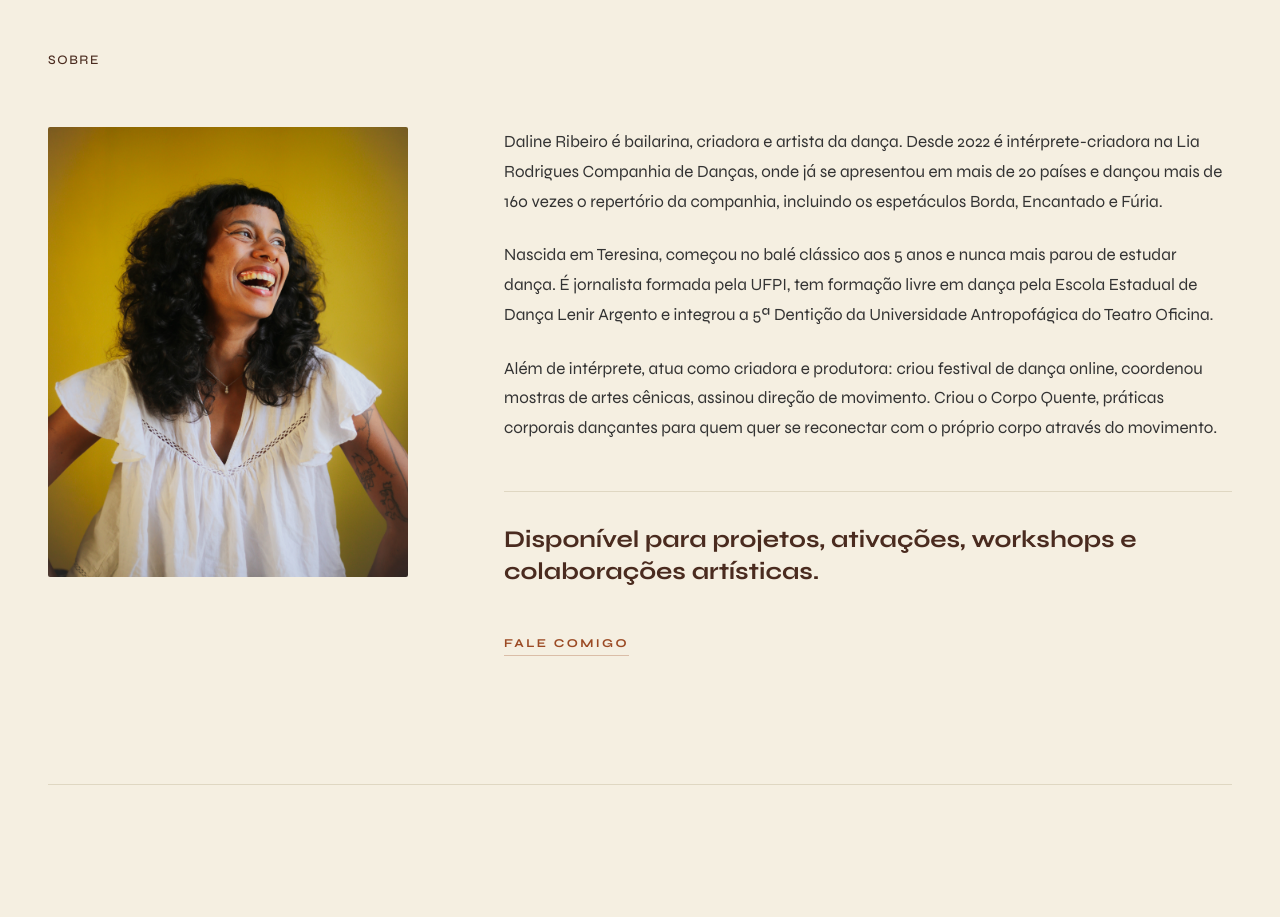
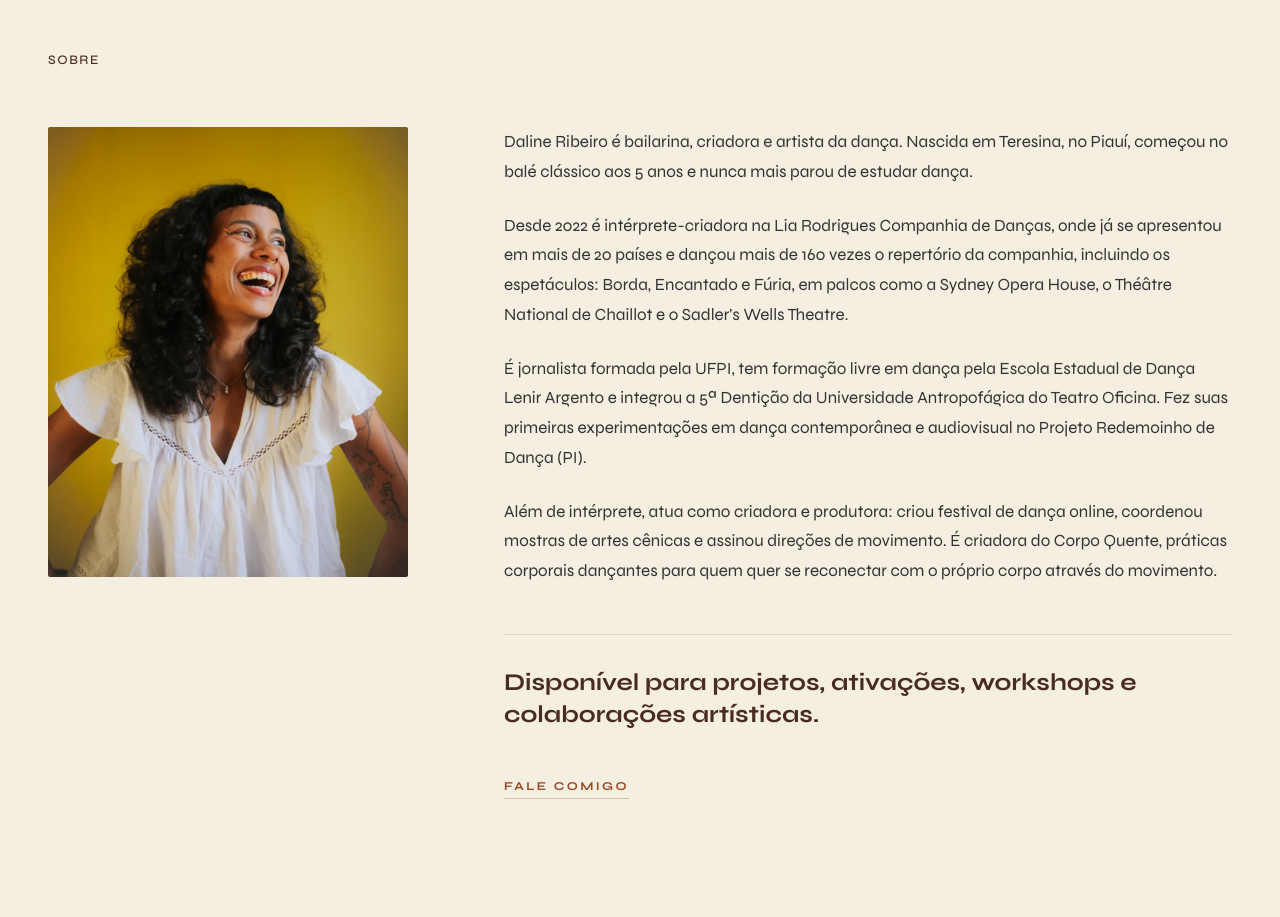
Before and after one commit to daline123/daline-portifolio1, a React (Vite) app: page / in a window 1280 px wide. Shown: the part 880-1797 px from the top of the page. Built offline with nearby package versions, Linux system fonts and the light colour scheme.

Commit message:
docs: update bio text with international career details

```diff
--- a/src/pages/Sobre.tsx
+++ b/src/pages/Sobre.tsx
@@ -2,9 +2,10 @@ import { motion } from 'framer-motion';
 import PageLayout from '../components/PageLayout';
 
 const PARAGRAPHS = [
-  'Daline Ribeiro é bailarina, criadora e artista da dança. Desde 2022 é intérprete-criadora na Lia Rodrigues Companhia de Danças, onde já se apresentou em mais de 20 países e dançou mais de 160 vezes o repertório da companhia, incluindo os espetáculos Borda, Encantado e Fúria.',
-  'Nascida em Teresina, começou no balé clássico aos 5 anos e nunca mais parou de estudar dança. É jornalista formada pela UFPI, tem formação livre em dança pela Escola Estadual de Dança Lenir Argento e integrou a 5ª Dentição da Universidade Antropofágica do Teatro Oficina.',
-  'Além de intérprete, atua como criadora e produtora: criou festival de dança online, coordenou mostras de artes cênicas, assinou direção de movimento. Criou o Corpo Quente, práticas corporais dançantes para quem quer se reconectar com o próprio corpo através do movimento.',
+  'Daline Ribeiro é bailarina, criadora e artista da dança. Nascida em Teresina, no Piauí, começou no balé clássico aos 5 anos e nunca mais parou de estudar dança.',
+  "Desde 2022 é intérprete-criadora na Lia Rodrigues Companhia de Danças, onde já se apresentou em mais de 20 países e dançou mais de 160 vezes o repertório da companhia, incluindo os espetáculos: Borda, Encantado e Fúria, em palcos como a Sydney Opera House, o Théâtre National de Chaillot e o Sadler's Wells Theatre.",
+  'É jornalista formada pela UFPI, tem formação livre em dança pela Escola Estadual de Dança Lenir Argento e integrou a 5ª Dentição da Universidade Antropofágica do Teatro Oficina. Fez suas primeiras experimentações em dança contemporânea e audiovisual no Projeto Redemoinho de Dança (PI).',
+  'Além de intérprete, atua como criadora e produtora: criou festival de dança online, coordenou mostras de artes cênicas e assinou direções de movimento. É criadora do Corpo Quente, práticas corporais dançantes para quem quer se reconectar com o próprio corpo através do movimento.',
 ];
 
 export default function Sobre({ isSection, id }: { isSection?: boolean; id?: string }) {
```
